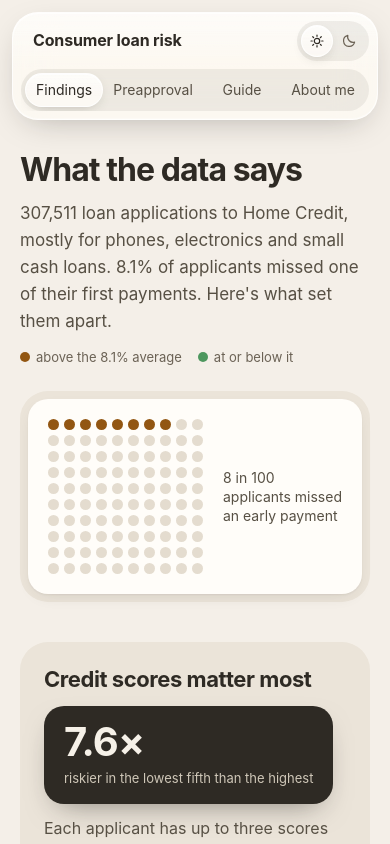
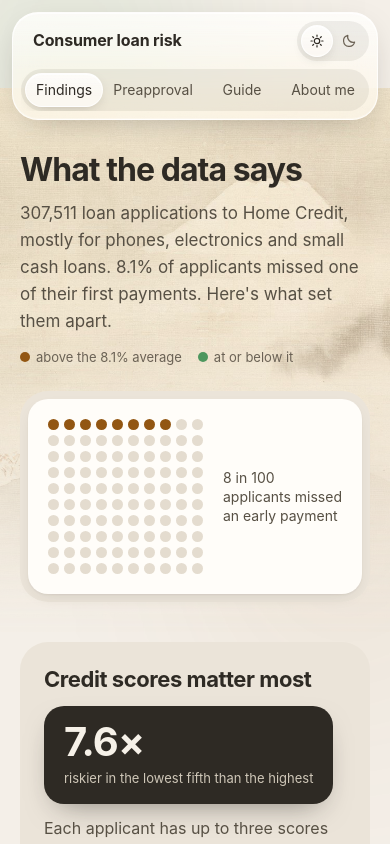
Before and after one commit to samstrc/Honors-Project, a React (Vite) app in the folder frontend/: page / in a window 390 px wide. Shown: the top 844 px of the page. Built offline with nearby package versions, Linux system fonts and the light colour scheme.

Commit message:
Put Kano Tsunenobu's Mount Fuji in the Autumn behind the findings page, with a credit

```diff
--- a/frontend/src/App.jsx
+++ b/frontend/src/App.jsx
@@ -1,4 +1,5 @@
 import { Routes, Route, Navigate, useLocation } from "react-router-dom";
+import FindingsBackdrop from "./components/FindingsBackdrop.jsx";
 import Nav from "./components/Nav.jsx";
 import FindingsPage from "./pages/FindingsPage.jsx";
 import PreapprovalPage from "./pages/PreapprovalPage.jsx";
@@ -8,13 +9,16 @@ import AboutPage from "./pages/AboutPage.jsx";
 export default function App() {
   const location = useLocation();
   return (
-    <div className="relative flex min-h-screen flex-col font-sans text-ink-primary">
+    <div className="relative isolate flex min-h-screen flex-col font-sans text-ink-primary">
       {/* Two faint pools of the palette's sage and clay behind everything. They're what
-          the glass nav has to bend and blur, so it reads as glass even at the top. */}
+          the glass nav has to bend and blur, so it reads as glass even at the top. Like the
+          findings painting below them, they sit at -z-10, which only stays in front of the page
+          background because the wrapper above is `isolate`. */}
       <div aria-hidden className="pointer-events-none fixed inset-0 -z-10 overflow-hidden">
         <div className="absolute -left-[10%] -top-[18%] h-[60vh] w-[55vw] rounded-full bg-[var(--cat-1)] opacity-[0.13] blur-[110px] dark:opacity-[0.12]" />
         <div className="absolute -right-[12%] top-[30%] h-[55vh] w-[45vw] rounded-full bg-[var(--cat-2)] opacity-[0.10] blur-[120px] dark:opacity-[0.14]" />
       </div>
+      {location.pathname === "/" ? <FindingsBackdrop /> : null}
       <a
         href="#main"
         className="sr-only z-50 rounded-md bg-card px-3 py-2 text-ink-primary focus:not-sr-only focus:fixed focus:left-3 focus:top-3 focus:z-50"
@@ -41,6 +45,12 @@ export default function App() {
           <span>Sam Strickler, Williams Honors College, The University of Akron</span>
           <span>Estimates are illustrative, not lending decisions.</span>
         </div>
+        {location.pathname === "/" ? (
+          <div className="mx-auto max-w-6xl px-5 pb-6 text-[0.75rem] text-ink-muted sm:px-6 lg:px-8">
+            Background: Kano Tsunenobu, <i>Mount Fuji in the Autumn</i>, The Walters Art Museum, via{" "}
+            <a className="underline underline-offset-2" href="https://unsplash.com/photos/misty-mountains-with-a-pale-sun-in-the-distance-TOzWQvcw0_U">Unsplash</a>
+          </div>
+        ) : null}
       </footer>
     </div>
   );
--- /dev/null
+++ b/frontend/src/components/FindingsBackdrop.jsx
@@ -0,0 +1,12 @@
+/**
+ * The painting behind the top of the findings page: Kano Tsunenobu's "Mount Fuji in the
+ * Autumn" (ink and light colour on silk, The Walters Art Museum, via Unsplash), credited in
+ * the footer. It fades into the page colour before the first chart, so it never sits behind
+ * the data. Decoration only; it ignores the pointer and screen readers.
+ *
+ * App.jsx draws it outside the page wrapper, because the wrapper is briefly transformed
+ * while a page animates in, which would clip a full-width background to the content column.
+ */
+export default function FindingsBackdrop() {
+  return <div aria-hidden className="findings-backdrop pointer-events-none absolute inset-x-0 top-0 -z-10 h-[40rem] sm:h-[46rem]" />;
+}
--- a/frontend/src/index.css
+++ b/frontend/src/index.css
@@ -454,3 +454,24 @@ select.field-input option {
     scroll-behavior: auto !important;
   }
 }
+
+/* The painting behind the findings page (components/FindingsBackdrop.jsx). Positioned so
+   Fuji stays in view on a phone; in dark mode it is inverted, so the silk turns dark and
+   the ink light, and dimmed. */
+.findings-backdrop {
+  background: url("/findings-bg.jpg") 72% top / cover no-repeat;
+  opacity: 0.9;
+  -webkit-mask-image: linear-gradient(to bottom, #000 0%, #000 50%, transparent 100%);
+  mask-image: linear-gradient(to bottom, #000 0%, #000 50%, transparent 100%);
+}
+/* On a phone the nav covers the top of the page, so the painting starts below it */
+@media (max-width: 639px) {
+  .findings-backdrop {
+    background-size: auto 34rem;
+    background-position: 64% 5.5rem;
+  }
+}
+html.dark .findings-backdrop {
+  filter: invert(1) hue-rotate(180deg) sepia(0.35);
+  opacity: 0.35;
+}
```
Also changed, not shown: frontend/public/findings-bg.jpg (added).
